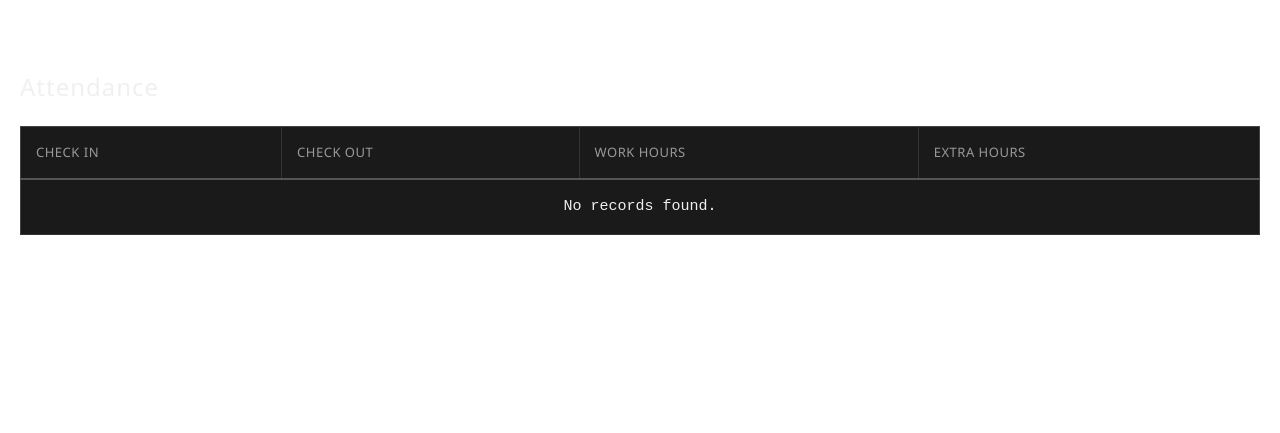
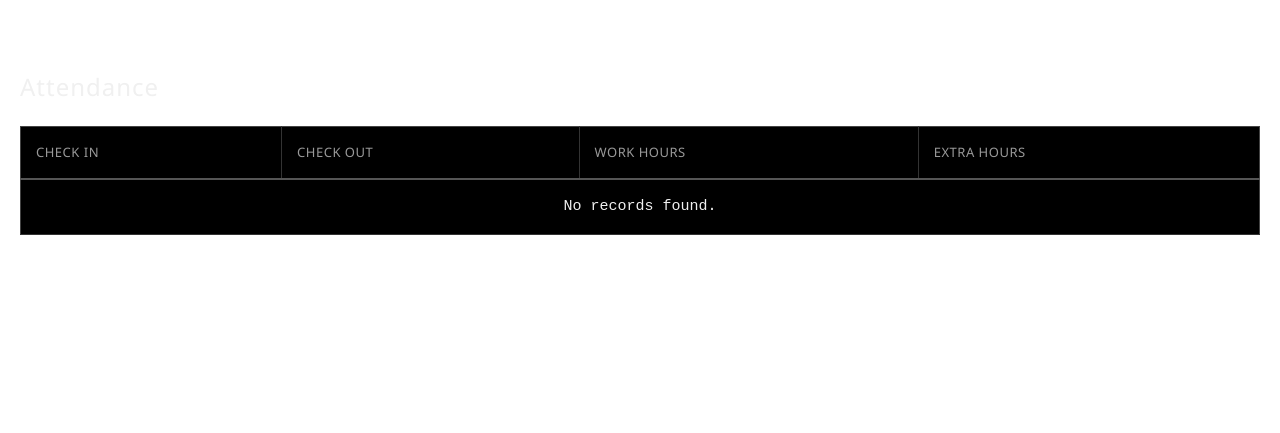
Before and after one commit to kashish2210/Odoo-x-GCET2026, a Django app: page /attendance/list/ in a window 1280 px wide. Shown: the part 84-517 px from the top of the page. Run offline with Django 5.2, Linux system fonts and the light colour scheme; the visitor is signed in with stand-in values (Sample User, id 1); data that the repository does not hold is empty.

Commit message:
Correct the bg color

```diff
--- a/attendance/static/attendance/list_style.css
+++ b/attendance/static/attendance/list_style.css
@@ -17,7 +17,7 @@
     width: 100%;
     border-collapse: collapse;
     border: 1px solid #444; /* Outer border */
-    background-color: #1a1a1a; /* Dark background */
+    background-color: #000; /* Dark background */
 }
 
 .attendance-table thead {
```
